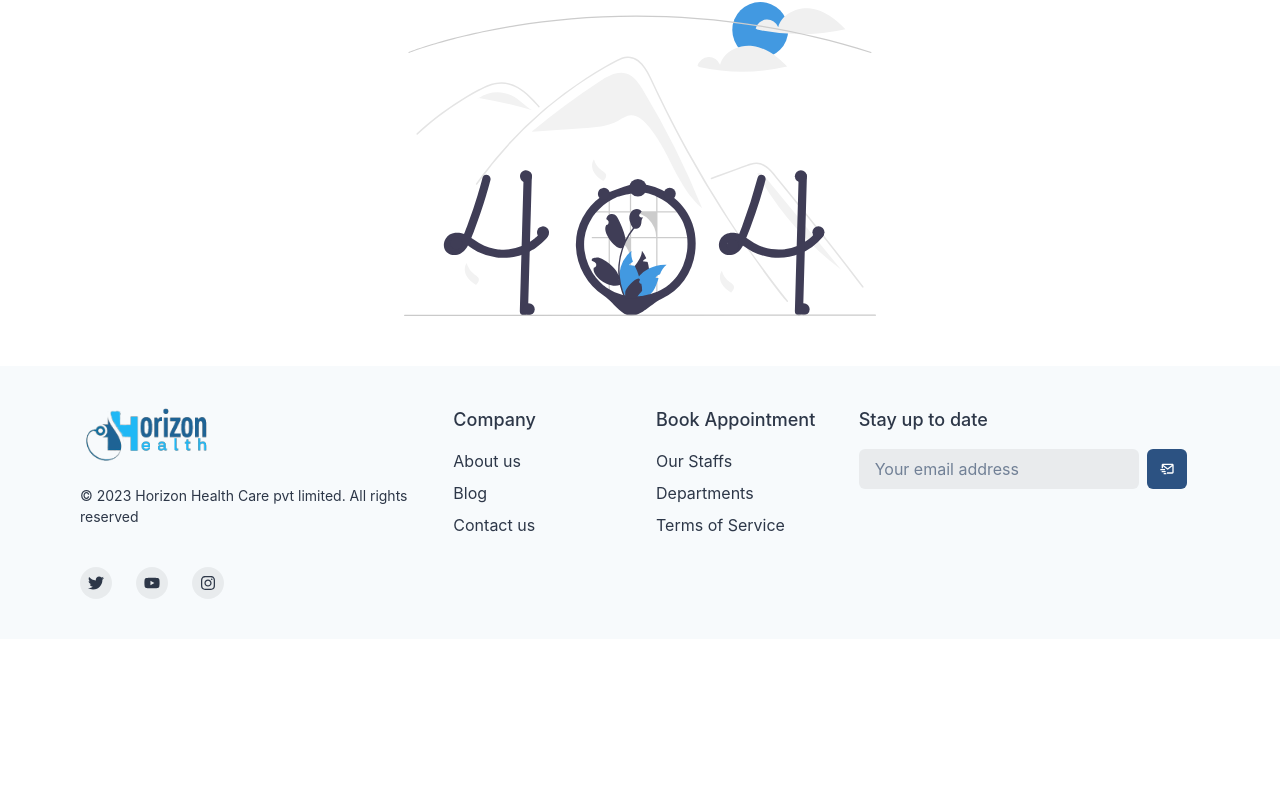
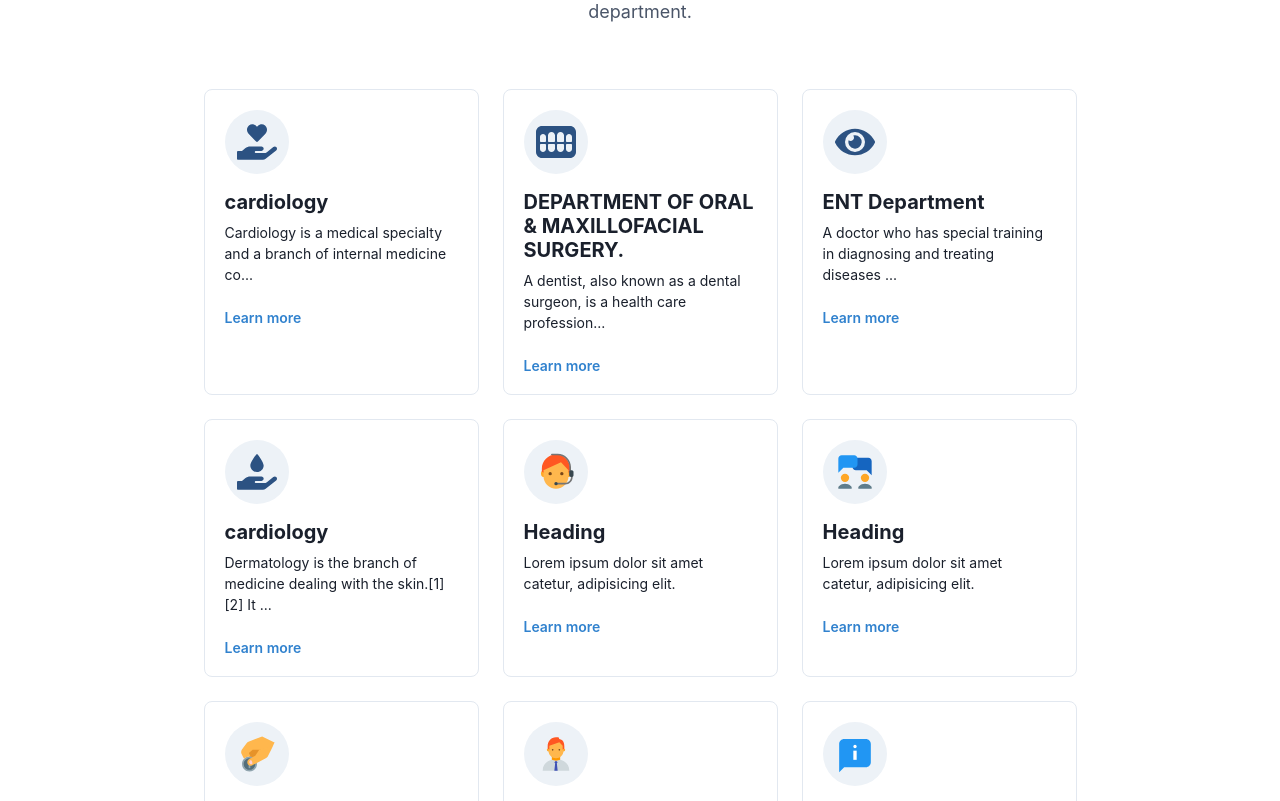
Before and after one commit to ilahiamaan606/abrupt-celery-1805, a React (Create React App) app in the folder frontend/: page /departments in a window 1280 px wide. Shown: the part 199-1000 px from the top of the page. Before the commit the page ends 838 px from the top, so only its background shows below. Built offline with nearby package versions, Linux system fonts and the light colour scheme.

Commit message:
department page partially completed

```diff
--- a/frontend/src/App.js
+++ b/frontend/src/App.js
@@ -6,21 +6,22 @@ import NotFound from "./pages/notFound/NotFound";
 import Footer from "./pages/footer/Footer";
 import Login from "./pages/login_signup/Login";
 import Signup from './pages/login_signup/Signup';
-
+import Department from "./pages/department/Department";
 function App() {
   return (
   <BrowserRouter>
-  <Header/>
+
   <Routes>
   <Route exact path="/" Component={Home} />
 
-  <Route path="/appointment" Component={Appointment} />
+  <Route path="/bookappointment" Component={Appointment} />
+  <Route path="/departments" Component={Department} />
   <Route path="/login" Component={Login} />
   <Route path="/signup" Component={Signup} />
 
   <Route path="*" Component={NotFound} />
   </Routes>
-  <Footer/>
+
   </BrowserRouter>
 
   );
--- a/frontend/src/components/Header.jsx
+++ b/frontend/src/components/Header.jsx
@@ -322,8 +322,8 @@ function UserLogined(){
               </MenuButton>
               <MenuList>
 
-              <Link href='/register' ><MenuItem><MdAddTask  className='nav_icons' /> create new Account</MenuItem></Link>
-              <Link href='/login' >  <MenuItem> <MdLogin className='nav_icons'  /> Login with another account</MenuItem></Link>
+                <MenuItem> <MdAddTask  className='nav_icons' /> create new Account</MenuItem>
+                <MenuItem> <MdLogin className='nav_icons'  /> Login with another account</MenuItem>
                 <MenuDivider   />
                 <MenuItem> <MdLogout className='nav_icons'  /> Logout</MenuItem>
               </MenuList>
--- a/frontend/src/pages/appointment/Appointment.jsx
+++ b/frontend/src/pages/appointment/Appointment.jsx
@@ -3,11 +3,15 @@ import AppointmentForm from '../../components/AppointmentForm'
 import {Heading, Stack, VStack} from "@chakra-ui/react"
 import DoctorNotSelected from './DoctorNotSelected';
 import DoctorSelected from './DoctorSelected';
+import Header from '../../components/Header';
+import Footer from '../footer/Footer';
 
 function Appointment() {
   localStorage.setItem("doctor",JSON.stringify({name:"Dr venugopal",deparment:"cardology",email:"venu@gmail.com",desc:"lorem ispum doler sit amet and doning skdfjh sdfhaidfhaidfha adhf sdfhsdfgvskdfh ",profilePic:"https://media.istockphoto.com/id/1330046035/photo/headshot-portrait-of-smiling-female-doctor-in-hospital.jpg?s=612x612&w=0&k=20&c=fsNQPbmFIxoKA-PXl3G745zj7Cvr_cFIGsYknSbz_Tg="}))
   let d = true
   return (
+    <>
+    <Header/>
     <VStack  px={"50px"}>
 
     <Stack flexWrap={"wrap"} className='appointmentContainer' w={"100%"} mx={0} flexDirection={"row"} px={"0px"}  align={"center"} justify={"space-between"}  >
@@ -17,6 +21,9 @@ function Appointment() {
     </Stack>
 
     </VStack>
+
+    <Footer/>
+    </>
   )
 }
 
--- /dev/null
+++ b/frontend/src/pages/department/Department.jsx
@@ -0,0 +1,19 @@
+import React from 'react'
+import Header from '../../components/Header'
+import Footer from '../footer/Footer'
+import List from "./List"
+
+function Department() {
+  return (
+    <>
+    <Header/>
+    <List/>
+
+
+
+    <Footer/>
+    </>
+  )
+}
+
+export default Department
--- /dev/null
+++ b/frontend/src/pages/department/List.jsx
@@ -0,0 +1,152 @@
+import React from 'react'
+import {Box,Button,Container,Flex,Heading,Icon,Stack,Text,useColorModeValue,} from '@chakra-ui/react';
+import { ReactElement } from 'react';
+import {FcAbout,FcLike,FcAssistant,FcCollaboration,FcDonate,FcManager,} from 'react-icons/fc';
+import {FaTeeth,FaHandHoldingHeart,FaEye,FaHandHoldingWater} from 'react-icons/fa';
+interface CardProps {
+    heading: string;
+    description: string;
+    icon: ReactElement;
+    href: string;
+  }
+//making departments dynamic with the help of the following array.
+let deparmentArr = [
+    {heading:"cardiology",
+    icon:FaHandHoldingHeart,
+    description:"Cardiology is a medical specialty and a branch of internal medicine concerned with disorders of the heart. It deals with the diagnosis and treatment of such conditions as congenital heart defects, coronary artery disease, electrophysiology, heart failure and valvular heart disease.",
+    },
+    {heading:"DEPARTMENT OF ORAL & MAXILLOFACIAL SURGERY.",
+    icon:FaTeeth,
+    description:"A dentist, also known as a dental surgeon, is a health care professional who specializes in dentistry (the diagnosis, prevention, management, and treatment of diseases and conditions of the oral cavity and other aspects of the craniofacial complex including the temporomandibular joint).",
+    },
+    {heading:"ENT Department",
+    icon:FaEye,
+    description:"A doctor who has special training in diagnosing and treating diseases of the ear, nose, and throat. Also called otolaryngologist.",
+    },
+    {heading:"cardiology",
+    icon:FaHandHoldingWater,
+    description:"Dermatology is the branch of medicine dealing with the skin.[1][2] It is a speciality with both medical and surgical aspects.",
+    }
+
+]
+
+function List() {
+  return (
+    <Box p={4}>
+      <Stack spacing={4} as={Container} maxW={'3xl'} textAlign={'center'}>
+        <Heading fontSize={{ base: '2xl', sm: '4xl' }} fontWeight={'bold'}>
+         Our Departments
+        </Heading>
+        <Text color={'gray.600'} fontSize={{ base: 'sm', sm: 'lg' }}>
+          Here you can see various department realted to Horizon Heath Care, select a department and you will get directed to the list of doctors according to that department.
+        </Text>
+      </Stack>
+
+      <Container maxW={'5xl'} mt={12}>
+        <Flex flexWrap="wrap" gridGap={6} justify="center">
+          {
+           deparmentArr.map((item)=>{
+            return   <Card
+            heading={item.heading}
+            icon={<Icon color={"blue.700"} as={item.icon} w={10} h={10} />}
+            description={
+              item.description.substring(0,70)+"..."
+            }
+            href={`/departments/${item.heading}`}
+          />
+           })
+
+
+
+
+          }
+          <Card
+            heading={'Heading'}
+            icon={<Icon as={FcAssistant} w={10} h={10} />}
+            description={
+              'Lorem ipsum dolor sit amet catetur, adipisicing elit.'
+            }
+            href={'#'}
+          />
+          <Card
+            heading={'Heading'}
+            icon={<Icon as={FcCollaboration} w={10} h={10} />}
+            description={
+              'Lorem ipsum dolor sit amet catetur, adipisicing elit.'
+            }
+            href={'#'}
+          />
+          <Card
+            heading={'Heading'}
+            icon={<Icon as={FcDonate} w={10} h={10} />}
+            description={
+              'Lorem ipsum dolor sit amet catetur, adipisicing elit.'
+            }
+            href={'#'}
+          />
+          <Card
+            heading={'Heading'}
+            icon={<Icon as={FcManager} w={10} h={10} />}
+            description={
+              'Lorem ipsum dolor sit amet catetur, adipisicing elit.'
+            }
+            href={'#'}
+          />
+          <Card
+            heading={'Headie45yng'}
+            icon={<Icon as={FcAbout} w={10} h={10} />}
+            description={
+              'Lorem ipsum dolor sit amet catetur, adipisicing elit.'
+            }
+            href={'/about'}
+          />
+
+
+
+
+
+        </Flex>
+      </Container>
+    </Box>
+  )
+}
+
+
+//card component
+const Card = ({ heading, description, icon, href }: CardProps) => {
+    return (
+      <Box
+        maxW={{ base: 'full', md: '275px' }}
+        w={'full'}
+        borderWidth="1px"
+        borderRadius="lg"
+        overflow="hidden"
+        p={5}>
+        <Stack align={'start'} spacing={2}>
+          <Flex
+            w={16}
+            h={16}
+            align={'center'}
+            justify={'center'}
+            color={'white'}
+            rounded={'full'}
+            bg={useColorModeValue('gray.100', 'gray.700')}>
+            {icon}
+          </Flex>
+          <Box mt={2}>
+            <Heading size="md">{heading}</Heading>
+            <Text mt={1} fontSize={'sm'}>
+              {description}
+            </Text>
+          </Box>
+          <Button variant={'link'} colorScheme={'blue'} size={'sm'}>
+            Learn more
+          </Button>
+        </Stack>
+      </Box>
+    );
+  };
+
+
+
+export default List
--- a/frontend/src/pages/home/Home.jsx
+++ b/frontend/src/pages/home/Home.jsx
@@ -3,11 +3,13 @@ import Header from '../../components/Header'
 import Hero from '../../components/Hero'
 import  Card  from '../../components/Card'
 import {Flex, Heading, VStack,Button} from "@chakra-ui/react"
+import Footer from '../footer/Footer'
+
 function Home() {
   localStorage.setItem("user","false")
   return (
    <>
-
+   <Header/>
 
    <Hero/>
    <VStack py={6}  >
@@ -20,7 +22,7 @@ function Home() {
    <Button  m={20} >more</Button>
    </VStack>
 
-
+   <Footer/>
    </>
   )
 }
```
Also changed, not shown: frontend/src/components/Logout.jsx (added, +49 -0 lines).
